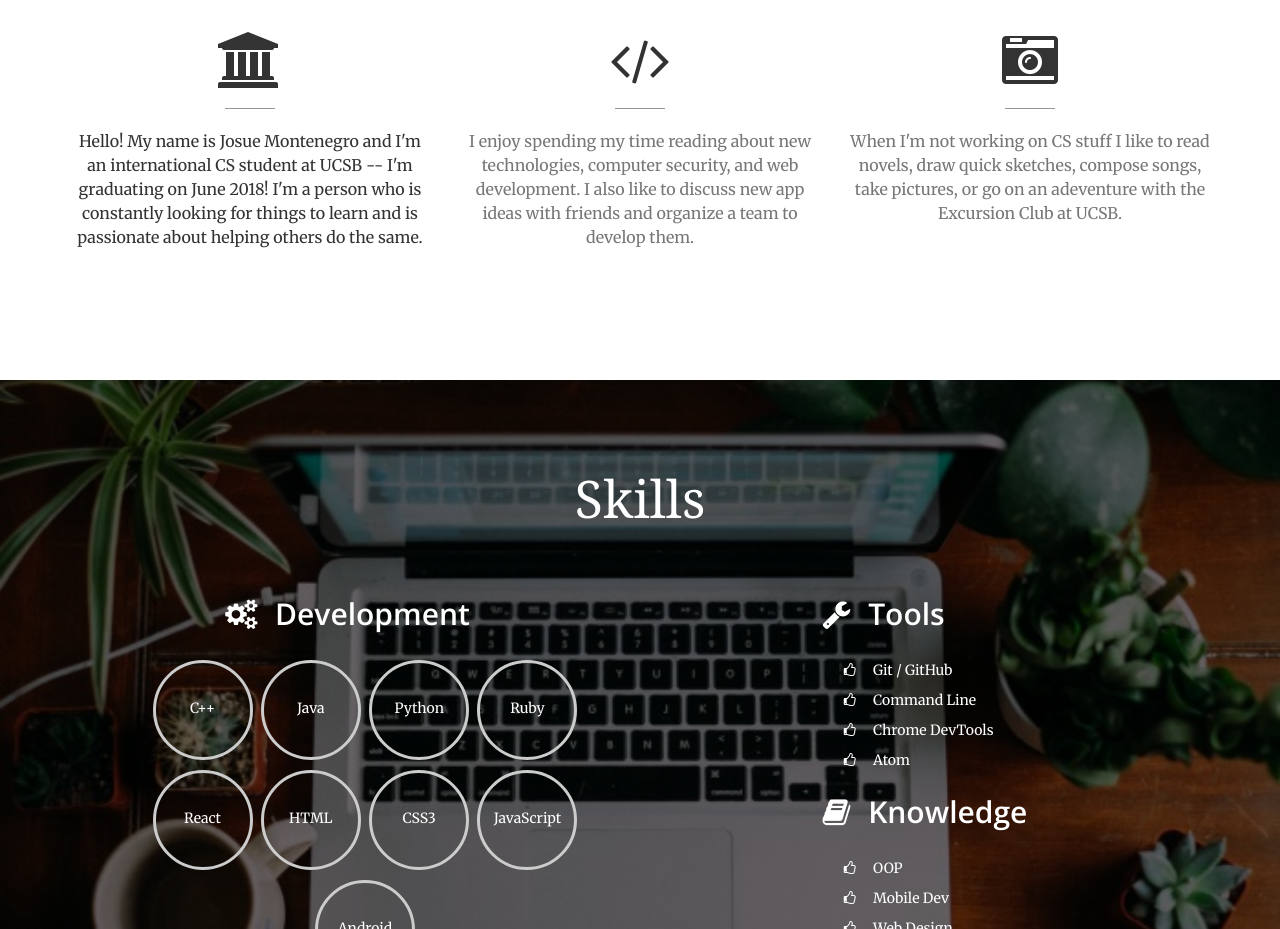
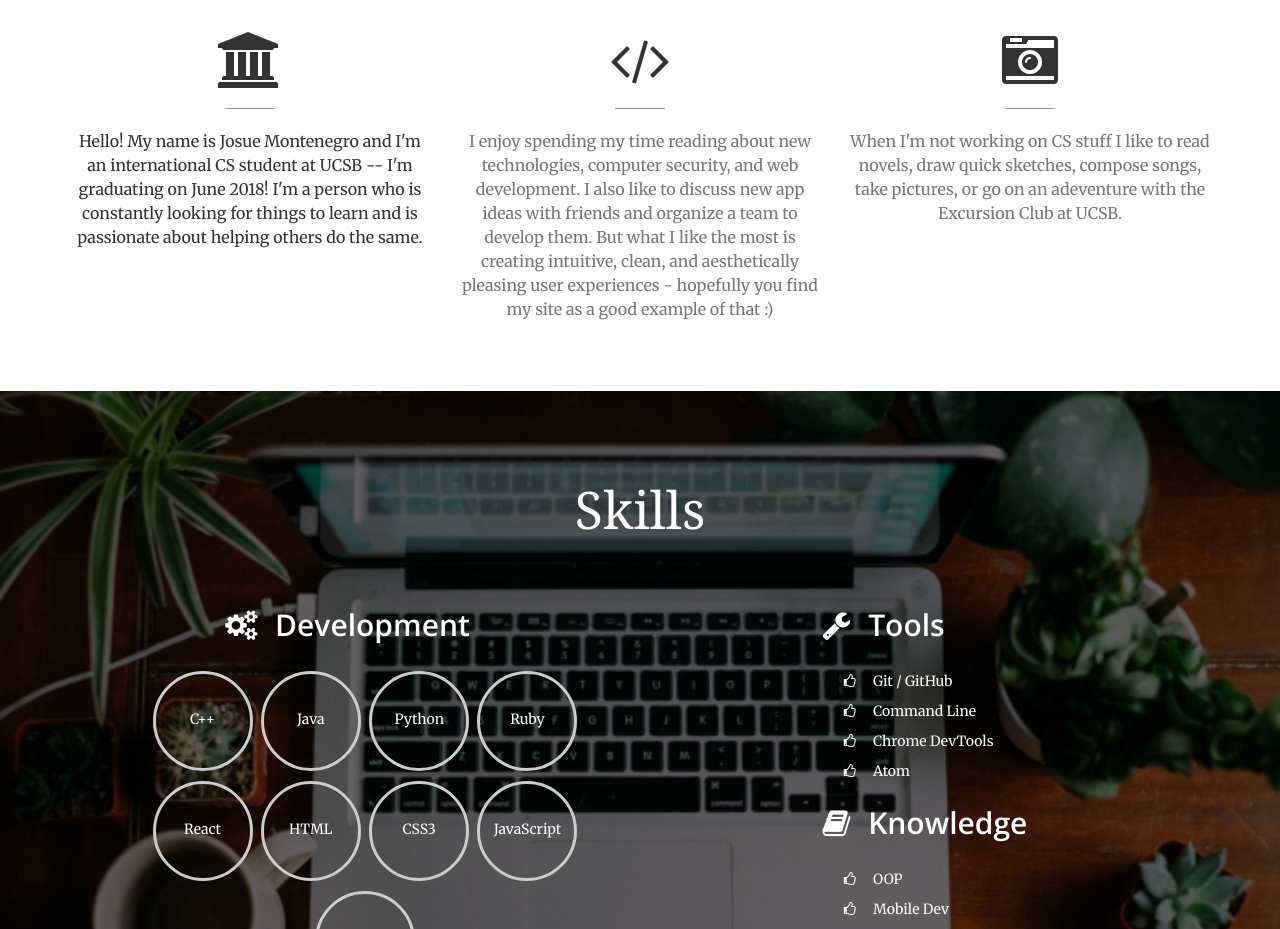
Before and after one commit to josuemy/MyWebsite, a plain HTML site: page index.html in a window 1280 px wide. Shown: the part 1020-1949 px from the top of the page. Drawn offline with nearby package versions, Linux system fonts and the light colour scheme.

Commit message:
Add to personal info

```diff
--- a/index.html
+++ b/index.html
@@ -99,6 +99,7 @@
           <hr />
           <p class="text-muted">
             I enjoy spending my time reading about new technologies, computer security, and web development. I also like to discuss new app ideas with friends and organize a team to develop them.
+            But what I like the most is creating intuitive, clean, and aesthetically pleasing user experiences - hopefully you find my site as a good example of that :)
           </p>
         </div>
         <div class="col-md-4 text-center">
```
